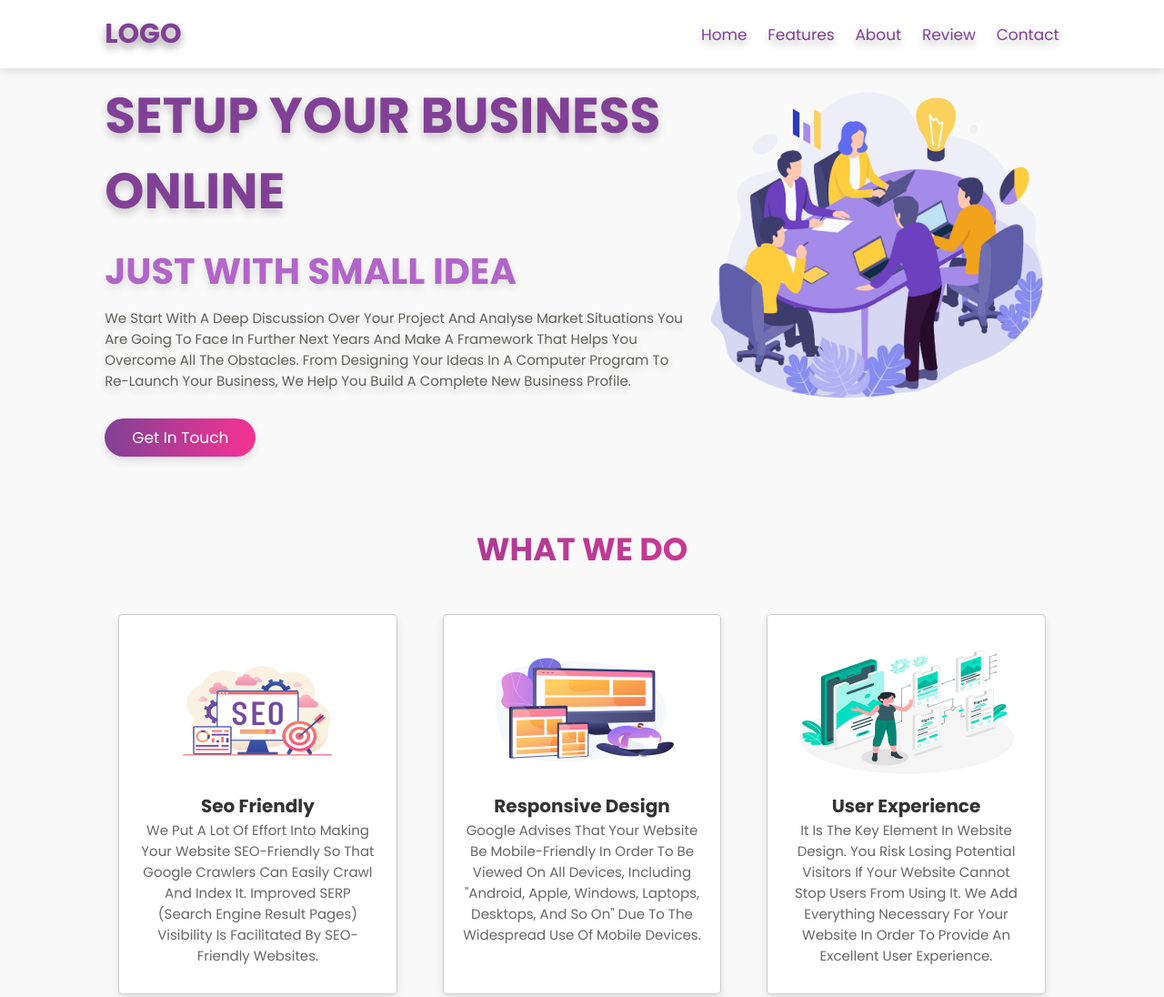
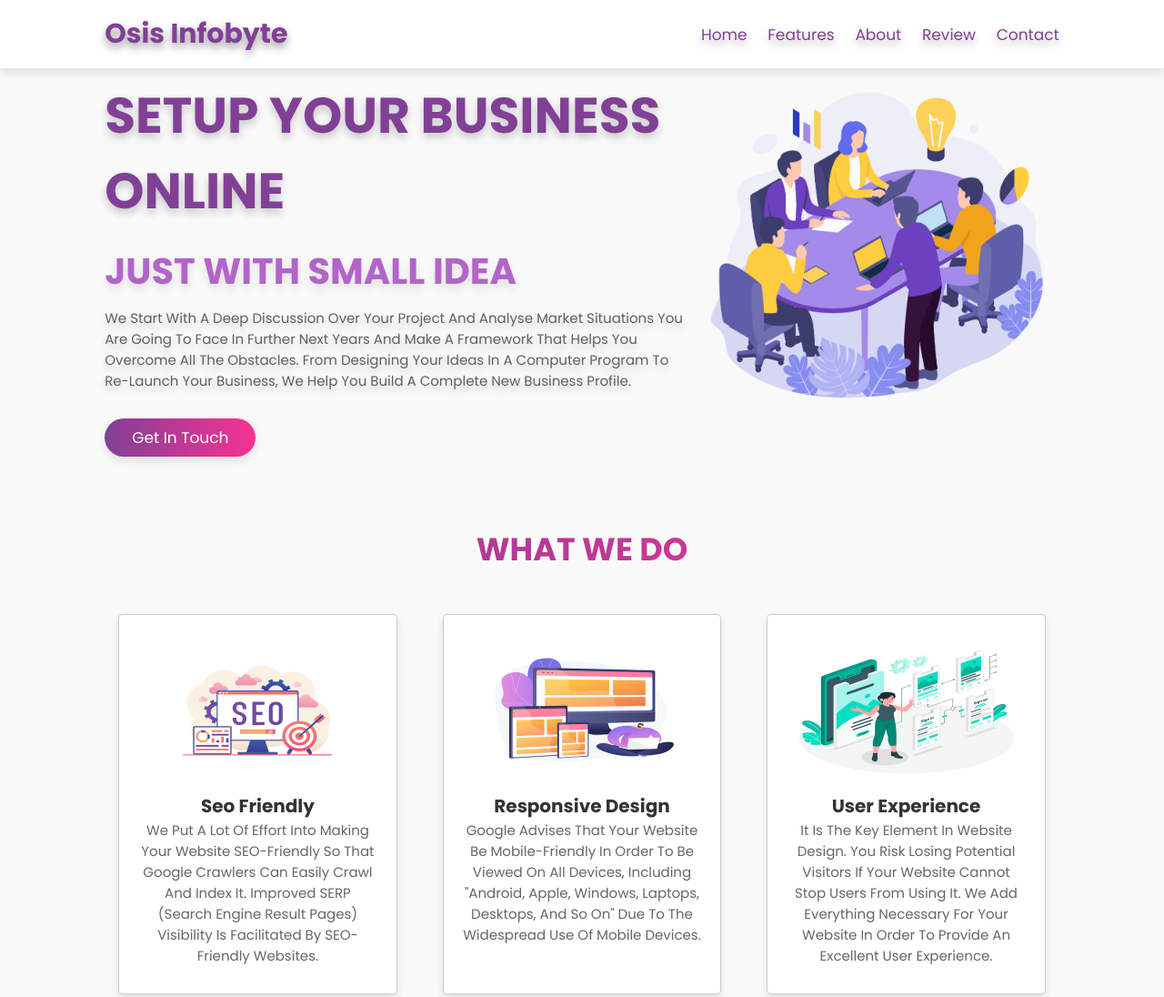
Before and after one commit to monisharmaofficial/OIBSIP-landing-page, a plain HTML site: page index.html in a window 1280 px wide. Shown: the top 1096 px of the page at 91% size. Drawn offline with Linux system fonts and the light colour scheme; a web font is replaced by a local one.

Commit message:
Update index.html

```diff
--- a/index.html
+++ b/index.html
@@ -11,7 +11,7 @@
   <body>
     <!-- header section                                                                                                         -->
     <header>
-      <a href="" class="logo">LOGO</a>
+      <a href="" class="logo">Osis Infobyte</a>
 
       <input type="checkbox" id="menu-bar" />
       <label for="menu-bar" class="fas fa-bars"></label>
```
